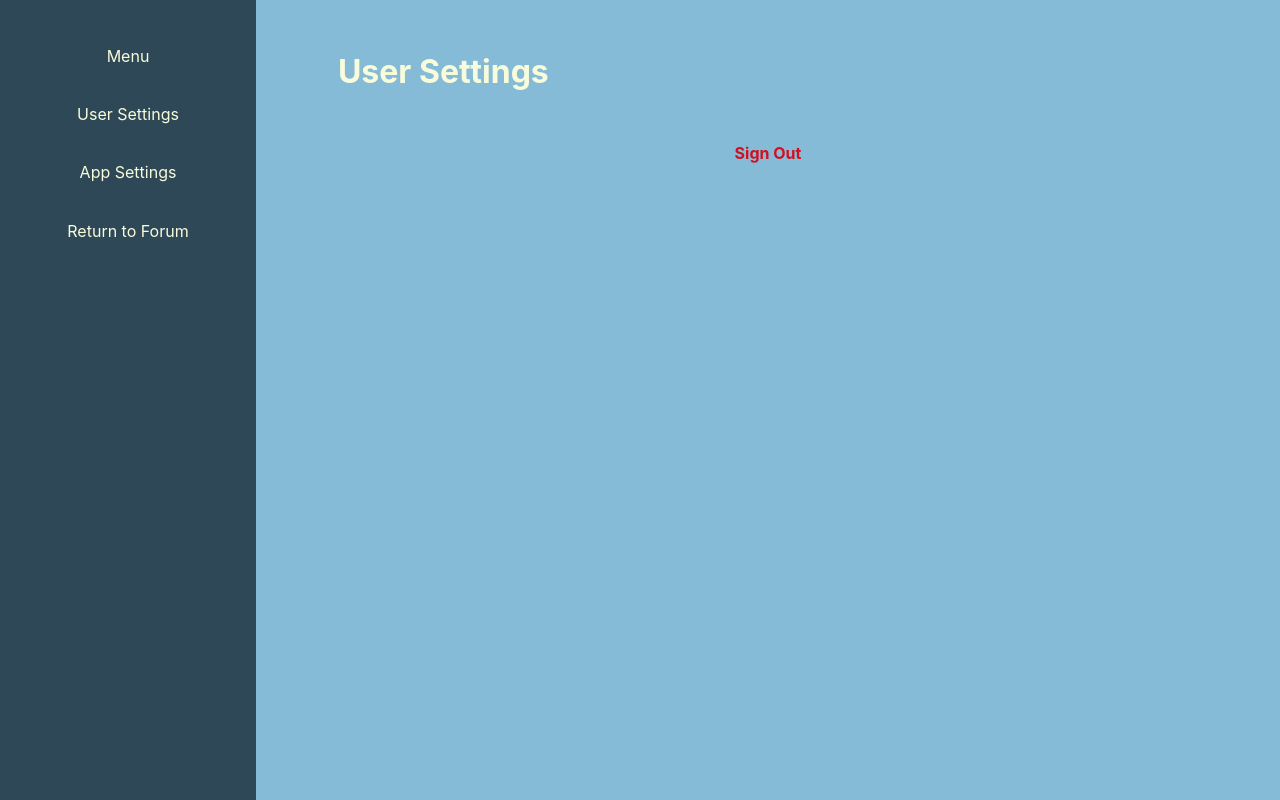
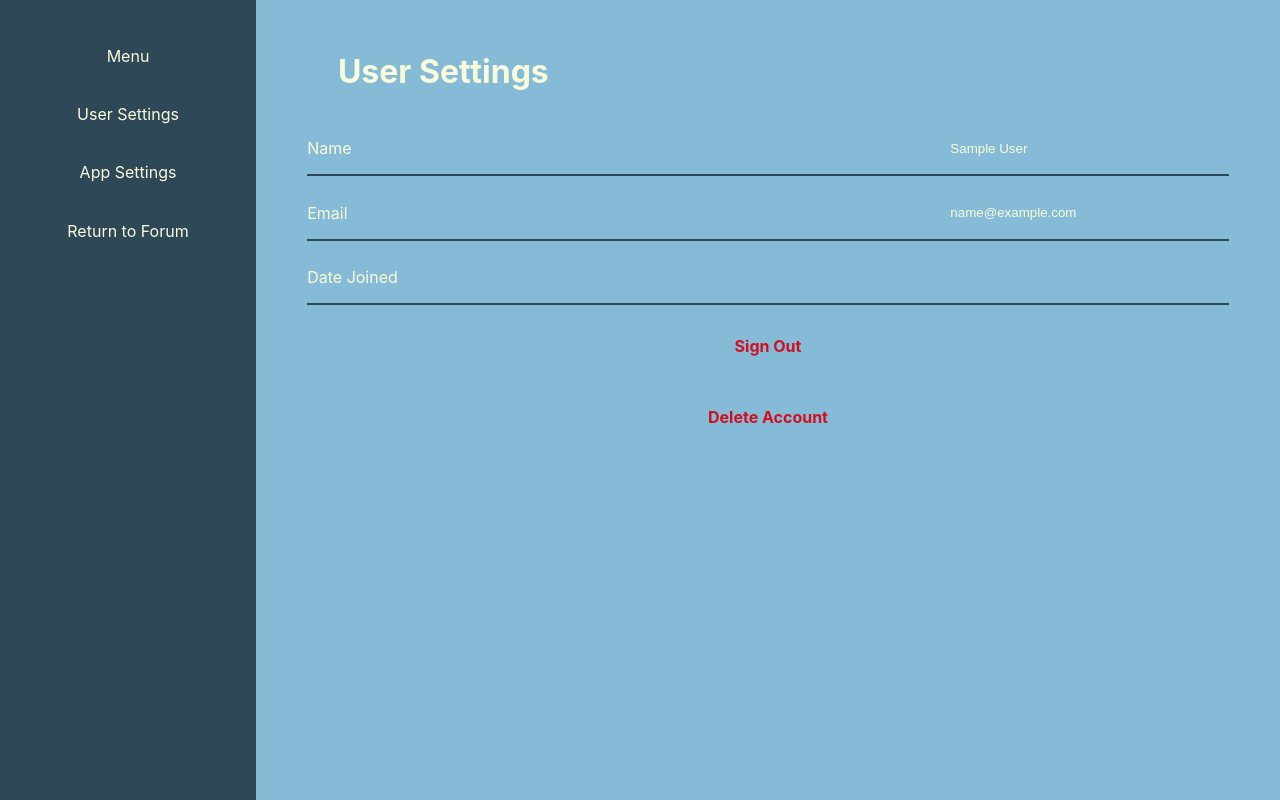
Before and after one commit to DeanBolte/rmitwebproject, a React (Create React App) app: page /settings in a window 1280 px wide. Built offline with nearby package versions, Linux system fonts and the light colour scheme; sample sign-in values are in the browser's storage.

Commit message:
added editable lines in settings along with new date joined in user json and new delete account button

```diff
--- a/src/App.css
+++ b/src/App.css
@@ -212,6 +212,29 @@ p {
   text-align: left;
 }
 
+.settings-line {
+  display: flex;
+  flex-direction: row;
+  justify-content: space-between;
+  margin: 1% 5%;
+  border-bottom: 2px solid #2F4858;
+}
+
+.settings-label {
+  width: 30%;
+}
+
+.settings-inputtext {
+  width: 30%;
+  background-color: #86BBD8;
+  color: #F8FCDA;
+  border: none;
+}
+
+.settings-inputtext:focus {
+  background-color: #65A9CD;
+}
+
 .settings-dangerous {
   color: #D20F1F;
   font-weight: bold;
@@ -231,8 +254,8 @@ p {
 
 .button-large {
   background-color: #86BBD8;
-  margin: 2% 5% 2% 5%;
-  padding: 2% 5% 2% 5%;
+  margin: 1% 5%;
+  padding: 2% 5%;
   text-align: center;
 }
 
--- a/src/components/Forum.js
+++ b/src/components/Forum.js
@@ -10,13 +10,15 @@ const users = [
       "id":"0",
       "name":"john",
       "email":"john@email.com",
-      "password":"pass"
+      "password":"pass",
+      "dateofjoining":"18 August 2022"
   },
   {
     "id":"1",
     "name":"doe",
     "email":"doe@email.com",
-    "password":"pass"
+    "password":"pass",
+    "dateofjoining":"17 August 2022"
 },
 ];
 
--- a/src/components/LandingForm.js
+++ b/src/components/LandingForm.js
@@ -3,18 +3,21 @@ import { useState } from 'react';
 import Signin from './Signin'
 import Signup from './Signup'
 
+// need to move this out into its own file
 const users = [
   {
       "id":"0",
       "name":"john",
       "email":"john@email.com",
-      "password":"pass"
+      "password":"pass",
+      "dateofjoining":"18 August 2022"
   },
   {
     "id":"1",
     "name":"doe",
     "email":"doe@email.com",
-    "password":"pass"
+    "password":"pass",
+    "dateofjoining":"17 August 2022"
 },
 ];
 
--- a/src/components/subsettings/UserSettings.js
+++ b/src/components/subsettings/UserSettings.js
@@ -1,8 +1,10 @@
-import React from 'react'
+import React, { useState } from 'react'
 
 const url_landing = "http://localhost:3000/landing";
 
 const UserSettings = () => {
+  const [user, setUser] = useState(JSON.parse(window.localStorage.getItem("user")))
+
   const handleSignOut = () => {
     window.localStorage.removeItem("user");
     window.location = url_landing;
@@ -11,7 +13,24 @@ const UserSettings = () => {
   return (
     <div>
       <h1 className='settings-header'>User Settings</h1>
+
+      <div className='settings-line'>
+        <p className='settings-label'>Name</p>
+        <input className='settings-inputtext' type='text' value={user.name}/>
+      </div>
+
+      <div className='settings-line'>
+        <p className='settings-label'>Email</p>
+        <input className='settings-inputtext' type='text' value={user.email}/>
+      </div>
+
+      <div className='settings-line'>
+        <p className='settings-label'>Date Joined</p>
+        <p className='settings-label'>{user.dateofjoining}</p>
+      </div>
+
       <p className='button-large settings-dangerous' onClick={handleSignOut}>Sign Out</p>
+      <p className='button-large settings-dangerous' onClick={handleSignOut}>Delete Account</p>
     </div>
   )
 }
```
Also changed, not shown: src/users-catalogue.json (+6 -2 lines).
